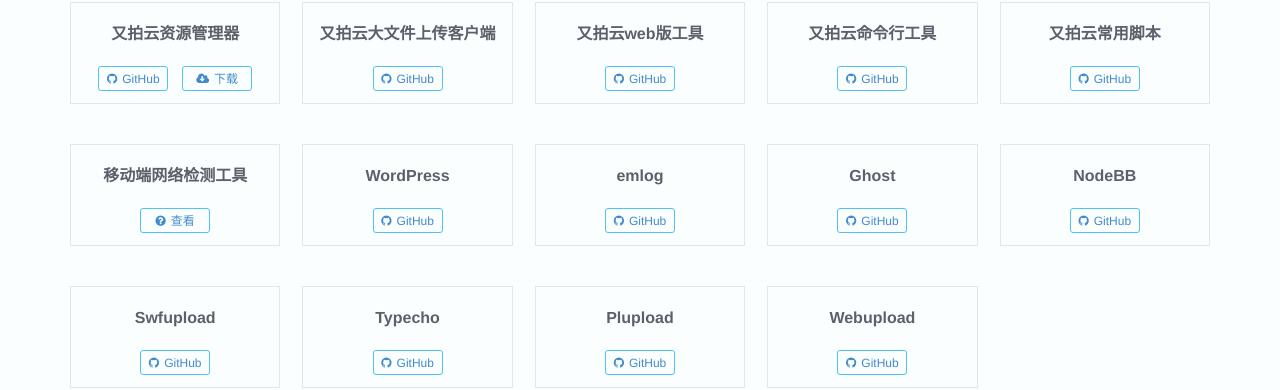
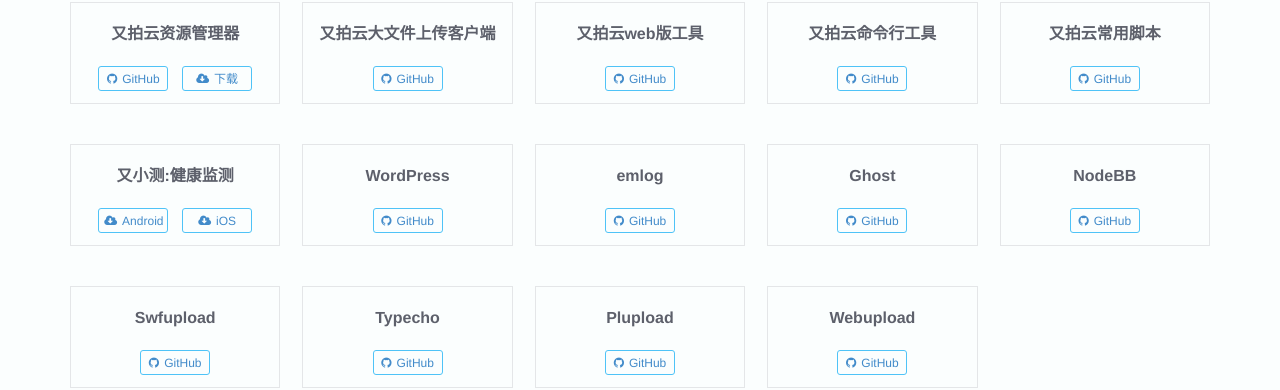
Before and after one commit to upyun/docs, an MkDocs documentation site: the page built from sources/download/index.md, in a window 1280 px wide. Shown: the part 1813-2203 px from the top of the page. Built offline with MkDocs 1.6.1, drawn with Linux system fonts in a browser that asks for light colours; old or Windows-style settings are respelled for this version of MkDocs.

Commit message:
更新又小测下载链接

```diff
--- a/sources/download/index.md
+++ b/sources/download/index.md
@@ -250,9 +250,10 @@
         </div>
     </li>
      <li>
-        <strong>移动端网络检测工具</strong>
+        <strong>又小测:健康监测</strong>
         <div class="links">
-            <a href="https://techs.b0.upaiyun.com/netecho.apk" class="btn btn-xs" target="_blank"><i class="fa fa-question-circle"></i>查看</a>
+            <a href="http://p.upyun.com/app/networkTestTool-debug.apk" class="btn btn-xs" target="_blank"><i class="fa fa-cloud-download"></i>Android</a>
+              <a href="https://itunes.apple.com/us/app/%E5%8F%88%E5%B0%8F%E6%B5%8B/id988693812?mt=8" class="btn btn-xs" target="_blank"><i class="fa fa-cloud-download"></i>iOS</a>
         </div>
     </li>
 	<li>
```
